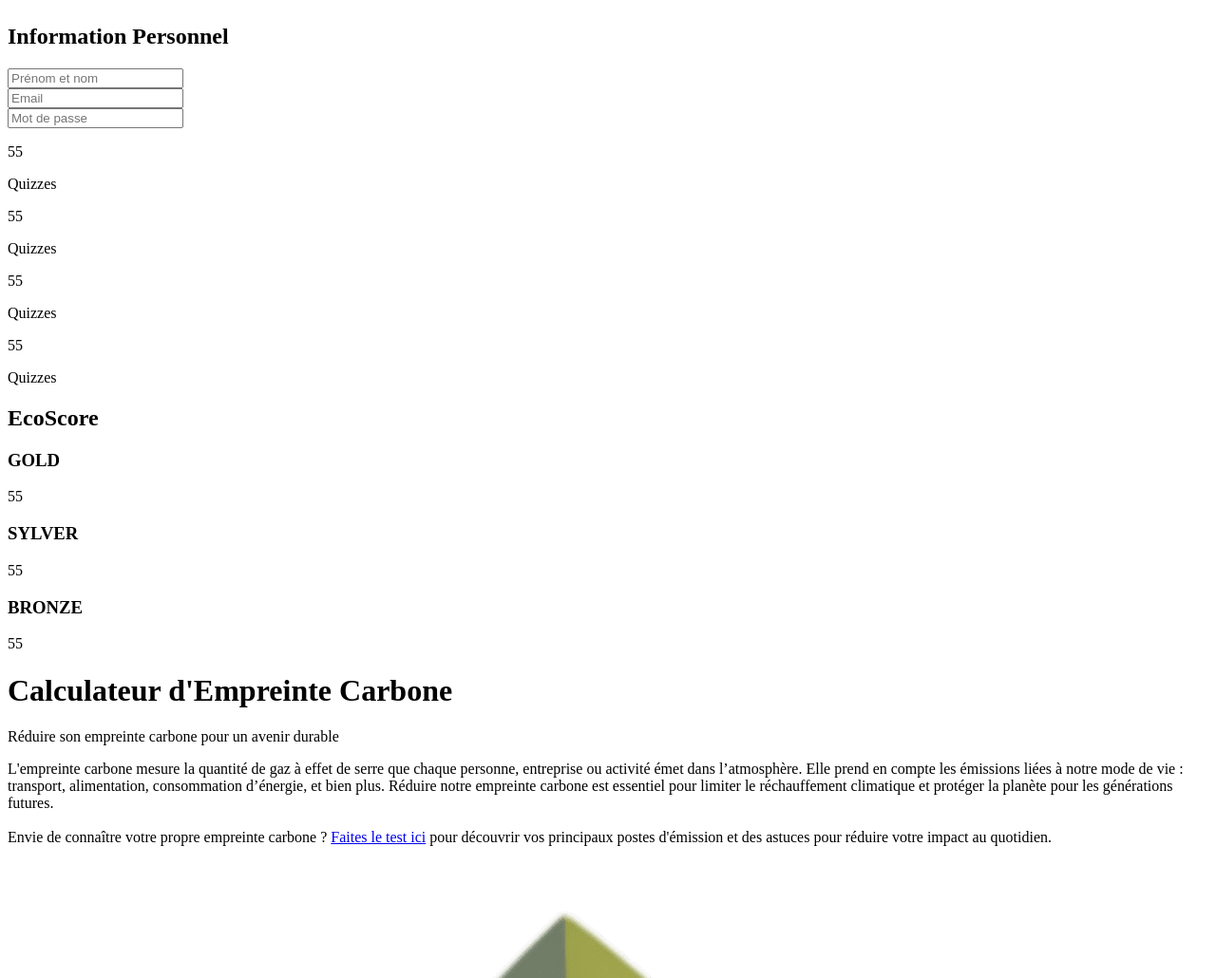
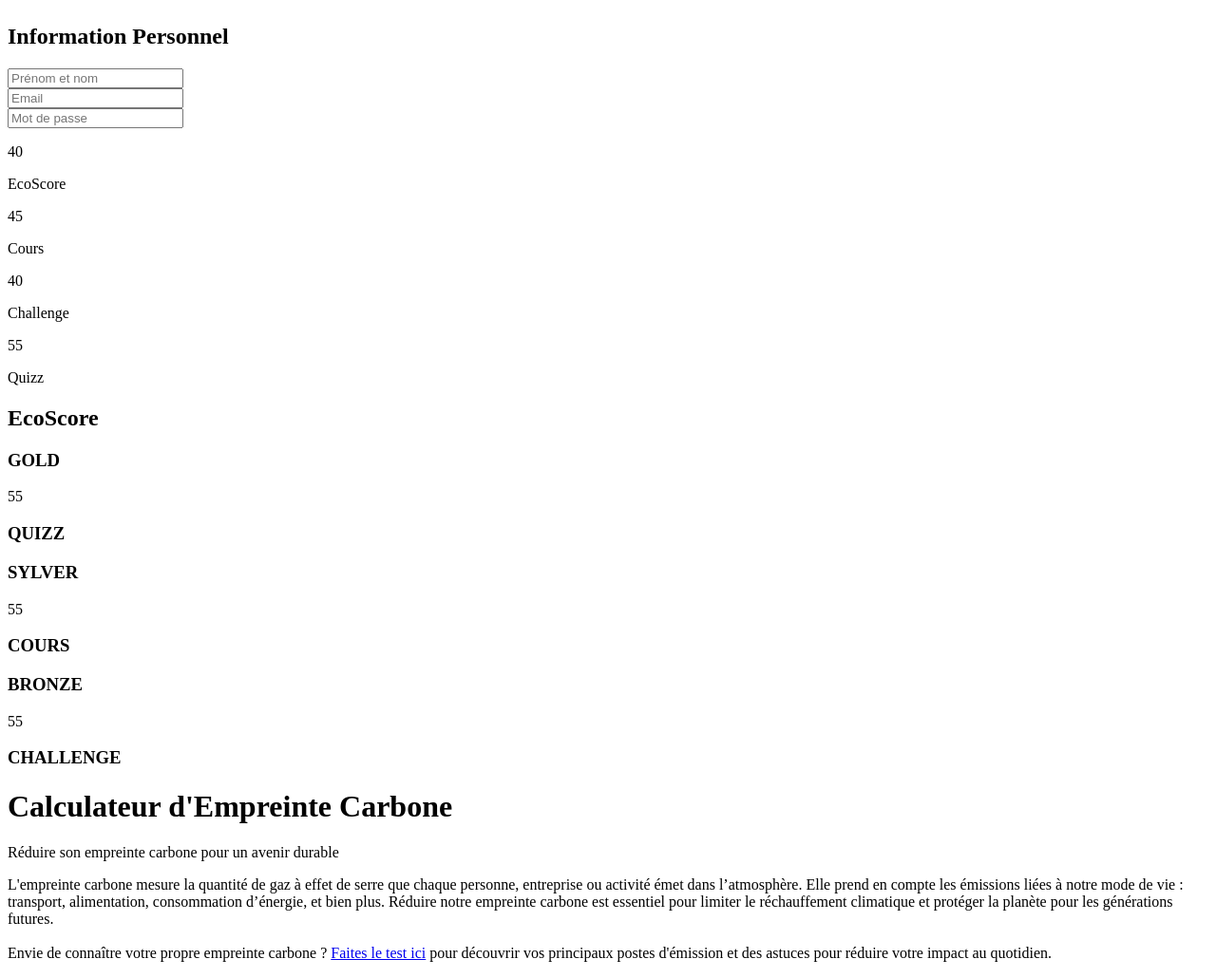
Before and after one commit to HelyaC/EcoAdventure2, a Symfony app: template templates/profil/index.html.twig in a window 1280 px wide; the page is wider, and only the part inside the window is pictured. Shown: the part 3198-4228 px from the top of that part at 95% size. Run offline with Twig, Linux system fonts and the light colour scheme; the template is opened without the code that fills it, so the values that code supplies are empty; some libraries are stand-ins or nearby versions.

Commit message:
front page profile

```diff
--- a/templates/profil/index.html.twig
+++ b/templates/profil/index.html.twig
@@ -12,7 +12,7 @@
     </div>
 
     <!-- Formulaire d'Informations Utilisateur -->
-<div class="bg-[#a4b07d] rounded-3xl p-6 mx-4 sm:mx-10 md:mx-20 lg:mx-40 space-y-5 mt-8">
+<div class="bg-[#a4b07d] rounded-3xl p-6 mx-4 sm:mx-10 md:mx-20 lg:mx-40 space-y-5 mt-8 ">
     <div class="space-y-5">
         <div>
 
@@ -31,10 +31,22 @@
 
     <!-- Statistiques Utilisateur -->
     <div class="grid grid-cols-2 gap-6 text-center mb-8 w-full max-w-md mx-auto items-center justify-center mt-8">
-        {% for i in 1..4 %}
-            <div class="bg-gray-100 rounded-lg py-4">
-                <p class="text-gray-500">55</p>
-                <p class="font-semibold">Quizzes</p>
+        {% for i in 1..1 %}
+            <div class="bg-green-300 text-white font-bold py-2 px-4 rounded hover:bg-green-500 transition duration-300 ease-in-out transform hover:scale-105">
+                <p class="text-black">40</p>
+                <p class=" text-black font-semibold">EcoScore</p>
+            </div>
+            <div class="bg-blue-300 text-white font-bold py-2 px-4 rounded hover:bg-blue-500 transition duration-300 ease-in-out transform hover:scale-105">
+                <p class="text-black">45</p>
+                <p class=" text-black font-semibold">Cours</p>
+            </div>
+            <div class="bg-red-300 text-white font-bold py-2 px-4 rounded hover:bg-red-500 transition duration-300 ease-in-out transform hover:scale-105">
+                <p class="text-black">40</p>
+                <p class="text-black font-semibold">Challenge</p>
+            </div>
+            <div class="bg-yellow-300 text-white font-bold py-2 px-4 rounded hover:bg-yellow-500 transition duration-300 ease-in-out transform hover:scale-105">
+                <p class="text-black">55</p>
+                <p class="text-black font-semibold">Quizz</p>
             </div>
         {% endfor %}
     </div>
@@ -51,6 +63,7 @@
                 </div>
                 <h3 class="text-2xl font-bold text-amber-500">GOLD</h3>
                 <p class="bg-amber-300 opacity-50 rounded-lg text-black font-semibold text-2xl p-1">55</p>
+                <h3 class="text-2xl font-bold text-amber-500">QUIZZ</h3>
             </div>
 
             <!-- Silver Badge -->
@@ -60,6 +73,7 @@
                 </div>
                 <h3 class="text-2xl font-bold text-gray-600">SYLVER</h3>
                 <p class="bg-gray-300 opacity-50 rounded-lg text-black font-semibold text-2xl p-1">55</p>
+                <h3 class="text-2xl font-bold text-gray-600">COURS</h3>
             </div>
 
             <!-- Bronze Badge -->
@@ -69,6 +83,7 @@
                 </div>
                 <h3 class="text-2xl font-bold text-orange-[#d4885d]">BRONZE</h3>
                 <p class="bg-[#d4885d] opacity-50 rounded-lg text-black font-semibold text-2xl p-1">55</p>
+                <h3 class="text-2xl font-bold text-orange-[#d4885d]">CHALLENGE</h3>
             </div>
         </div>
     </div>
```
